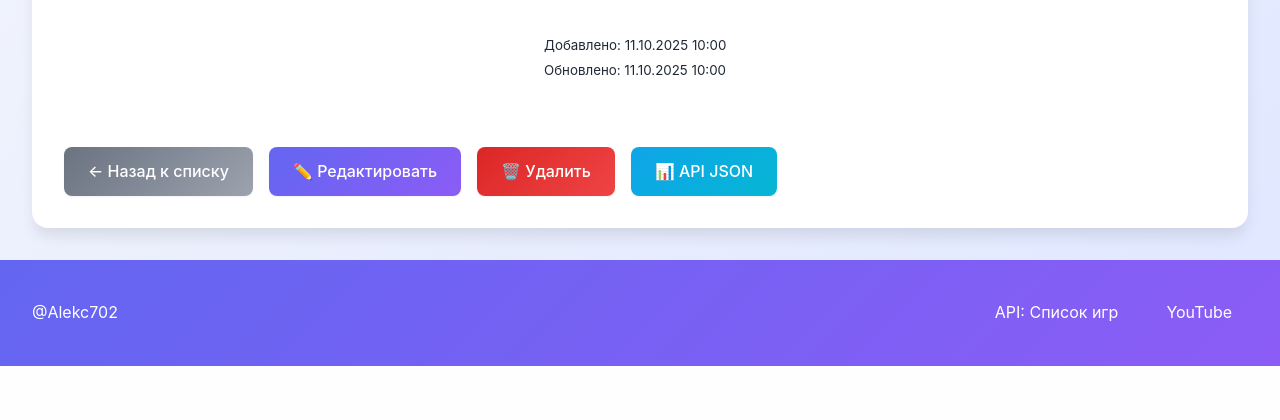
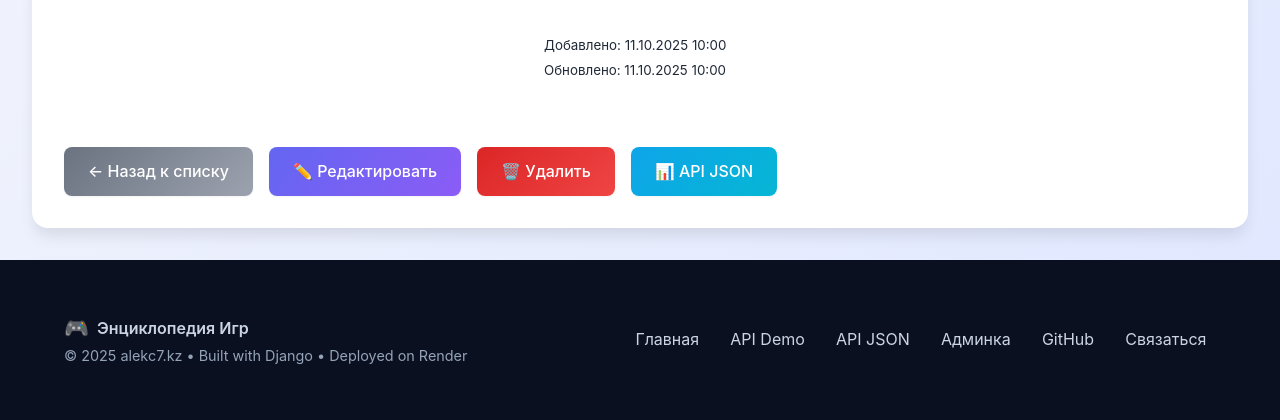
Before and after one commit to Alekc702/alekc7.kz, a Django app: page /game/2/ in a window 1280 px wide. Shown: the part 1091-1511 px from the top of the page. Before the commit the page ends 1457 px from the top, so only its background shows below. Run offline with Django 4.2, Linux system fonts and the light colour scheme; the visitor is signed in with stand-in values (Sample User, id 1); data comes from the database, SQL or seed files in the repository.

Commit message:
feat(api): enforce API key for all /api/* via middleware; add @api_key_required decorator; secure games API; add /api/demo page; update README with usage; fill site footer; docs: env example

```diff
--- a/games/urls.py
+++ b/games/urls.py
@@ -8,6 +8,9 @@ urlpatterns = [
     path('game/<int:pk>/update/', views.game_update, name='game_update'),
     path('game/<int:pk>/delete/', views.game_delete, name='game_delete'),
 
+    # Demo page to test API Key from the browser
+    path('api/demo/', views.api_demo, name='api_demo'),
+
     # API endpoints
     path('api/games/', views.api_games_list, name='api_games_list'),
     path('api/games/<int:pk>/', views.api_game_detail, name='api_game_detail'),
--- a/games/views.py
+++ b/games/views.py
@@ -3,6 +3,7 @@ from django.contrib.auth.decorators import login_required
 from django.http import JsonResponse
 from django.views.decorators.http import require_http_methods
 from .models import Game, Studio, Engine, Platform
+from .utils import api_key_required
 from .forms import GameForm, StudioForm
 
 
@@ -84,6 +85,7 @@ def game_delete(request, pk):
 
 
 # API Endpoints
+@api_key_required
 def api_games_list(request):
     """API: Список всех игр в формате JSON"""
     games = Game.objects.all().select_related('studio', 'engine').prefetch_related('platforms')
@@ -112,6 +114,7 @@ def api_games_list(request):
     return JsonResponse({'games': data, 'count': len(data)}, safe=False)
 
 
+@api_key_required
 def api_game_detail(request, pk):
     """API: Детали конкретной игры в формате JSON"""
     try:
@@ -141,3 +144,8 @@ def api_game_detail(request, pk):
         return JsonResponse(data)
     except Game.DoesNotExist:
         return JsonResponse({'error': 'Game not found'}, status=404)
+
+
+def api_demo(request):
+    """Простая страница для проверки API-ключа из браузера."""
+    return render(request, 'games/api_demo.html')
--- /dev/null
+++ b/mylibrary/middleware.py
@@ -0,0 +1,26 @@
+from django.conf import settings
+from django.http import JsonResponse
+
+
+class ApiKeyMiddleware:
+    """Global guard for API endpoints under /api/.
+
+    Denies access unless the provided key (header X-API-Key or query param api_key)
+    matches settings.API_KEY. If settings.API_KEY is empty, API is disabled.
+    """
+
+    def __init__(self, get_response):
+        self.get_response = get_response
+
+    def __call__(self, request):
+        path = request.path_info or request.path
+        if path.startswith('/api/'):
+            configured = getattr(settings, 'API_KEY', '').strip()
+            if not configured:
+                return JsonResponse({'detail': 'API access disabled'}, status=401)
+
+            provided = request.headers.get('X-API-Key') or request.META.get('HTTP_X_API_KEY') or request.GET.get('api_key') or ''
+            if provided.strip() != configured:
+                return JsonResponse({'detail': 'Invalid or missing API key'}, status=401)
+
+        return self.get_response(request)
--- a/static/css/style.css
+++ b/static/css/style.css
@@ -135,6 +135,60 @@ main {
     width: 100%;
     flex: 1;
     animation: fadeIn 0.6s ease-out;
+}
+
+/* Footer */
+.site-footer {
+    background: #0b1020;
+    color: #cbd5e1;
+    margin-top: auto;
+    box-shadow: var(--shadow-lg) inset 0 1px 0 rgba(255,255,255,0.05);
+}
+
+.site-footer .footer-content {
+    max-width: 1400px;
+    margin: 0 auto;
+    padding: 1.25rem 2rem;
+    display: flex;
+    align-items: center;
+    justify-content: space-between;
+    gap: 1rem;
+    flex-wrap: wrap;
+}
+
+.site-footer .brand {
+    display: flex;
+    align-items: center;
+    gap: 0.5rem;
+    font-weight: 600;
+}
+
+.site-footer .logo-mark {
+    font-size: 1.25rem;
+}
+
+.site-footer .meta {
+    color: #94a3b8;
+    font-size: 0.9rem;
+}
+
+.site-footer .footer-links {
+    display: flex;
+    gap: 0.75rem;
+    flex-wrap: wrap;
+}
+
+.site-footer .footer-links a {
+    color: #cbd5e1;
+    text-decoration: none;
+    padding: 0.4rem 0.6rem;
+    border-radius: 6px;
+    transition: all 0.2s ease;
+}
+
+.site-footer .footer-links a:hover {
+    color: white;
+    background: rgba(255,255,255,0.08);
 }
 
 @keyframes fadeIn {
--- a/templates/base.html
+++ b/templates/base.html
@@ -58,12 +58,22 @@
         {% block content %}{% endblock %}
     </main>
 
-    <footer>
+    <footer class="site-footer">
         <div class="footer-content">
-            <p>@Alekc702</p>
+            <div class="footer-left">
+                <div class="brand">
+                    <span class="logo-mark">🎮</span>
+                    <span class="brand-name">Энциклопедия Игр</span>
+                </div>
+                <div class="meta">© {% now "Y" %} alekc7.kz • Built with Django • Deployed on Render</div>
+            </div>
             <div class="footer-links">
-                <a href="/api/games/">API: Список игр</a>
-                <a href="https://youtu.be/dQw4w9WgXcQ?si=NDMmuo-T1C1Z2Wqa" target="_blank">YouTube</a>
+                <a href="{% url 'index' %}">Главная</a>
+                <a href="/api/demo/">API Demo</a>
+                <a href="/api/games/">API JSON</a>
+                {% if user.is_staff %}<a href="/admin/" target="_blank" rel="noopener">Админка</a>{% endif %}
+                <a href="https://github.com/Alekc702/alekc7.kz" target="_blank" rel="noopener">GitHub</a>
+                <a href="mailto:contact@alekc7.kz">Связаться</a>
             </div>
         </div>
     </footer>
```
Also changed, not shown: games/utils.py (added, +33 -0 lines), mylibrary/settings.py (+17 -1 lines), render.yaml (+5 -5 lines), templates/games/api_demo.html (added, +49 -0 lines), README.md, 1 other file.
